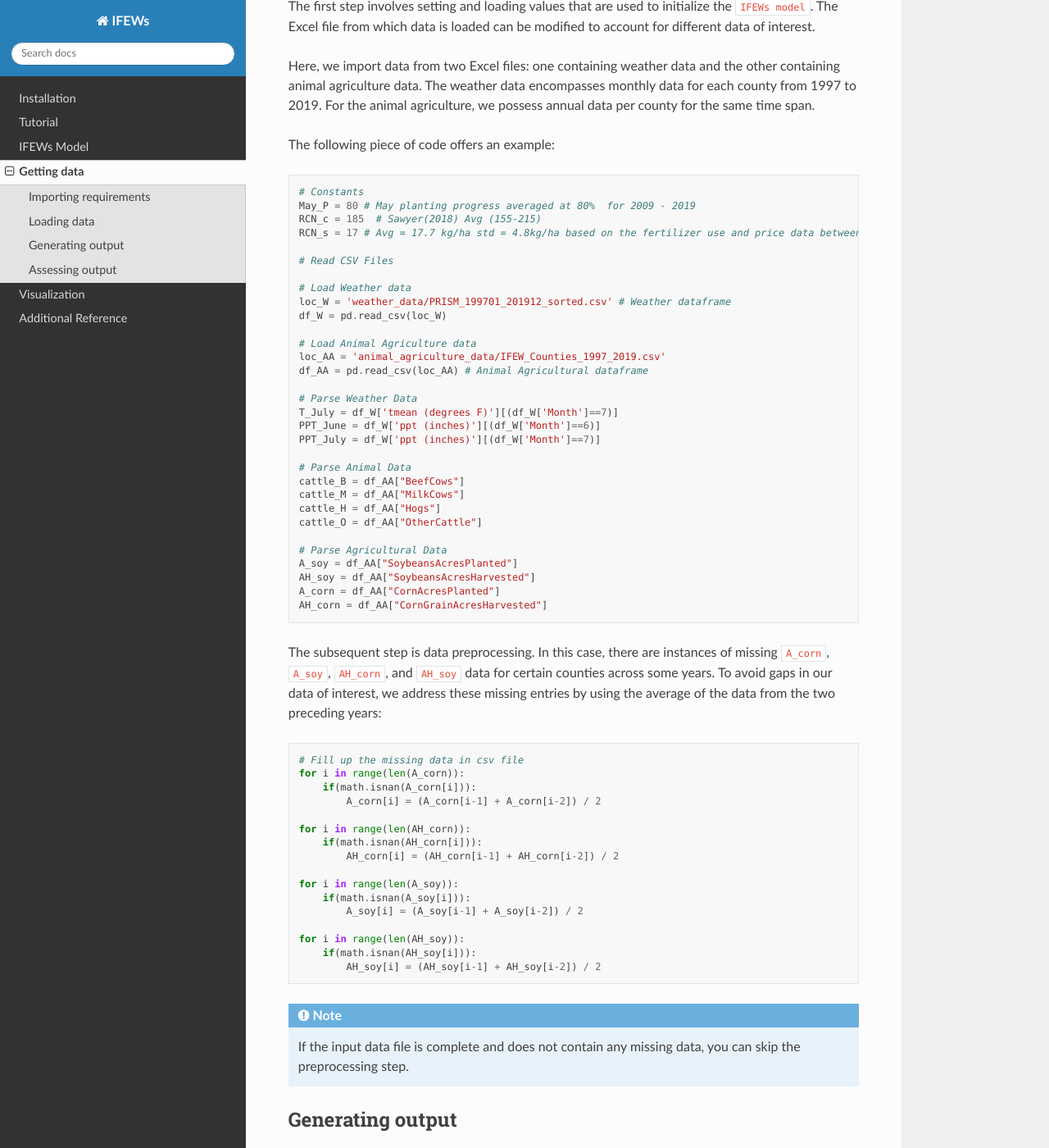
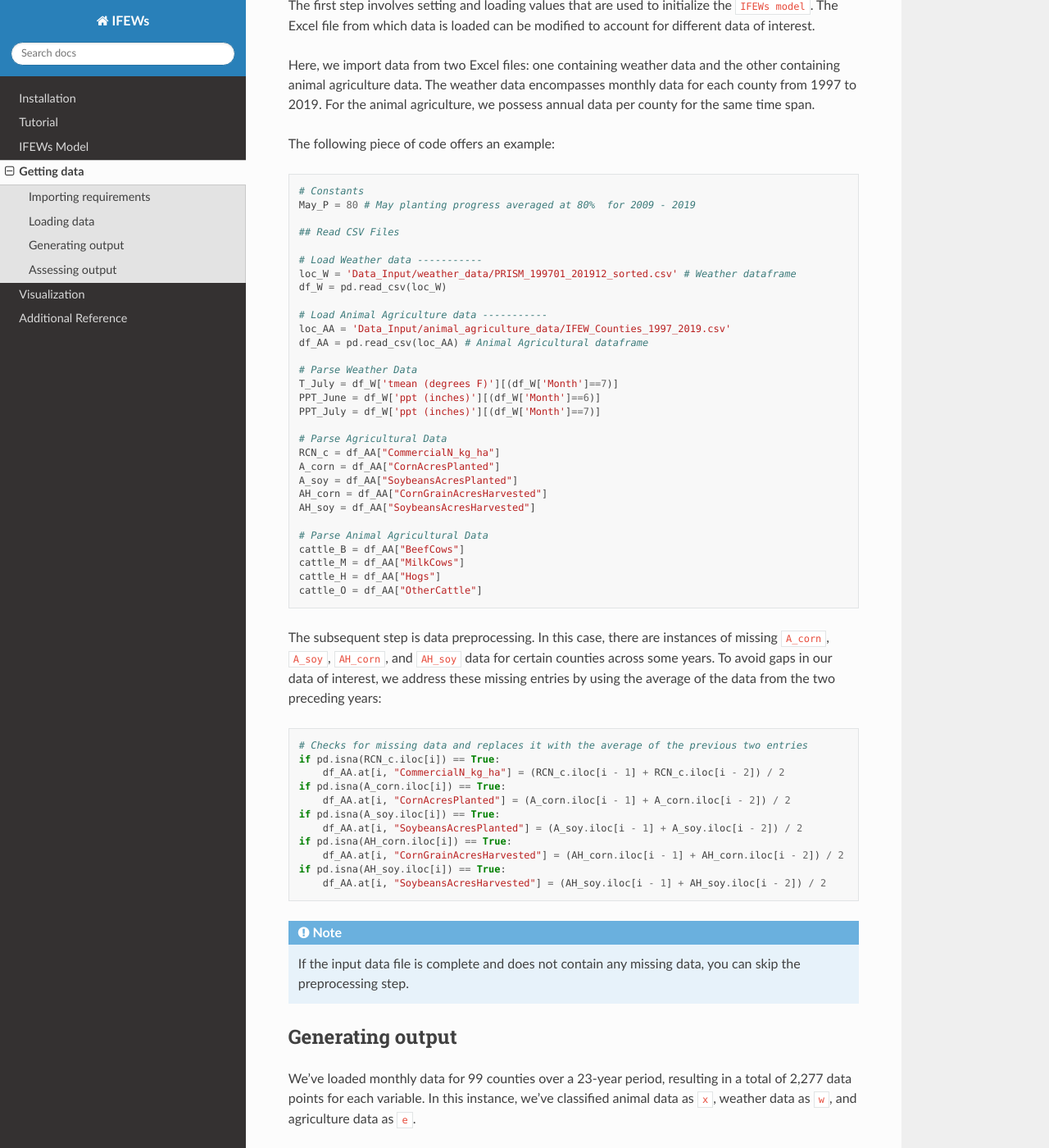
Before and after one commit to ifews/Documentation, a Sphinx documentation site: the page built from docs/source/getting_data.rst, in a window 1280 px wide and 1400 px high, scrolled down 659 px. Shown: the whole window at 82% size. Built offline with Sphinx 7.4.7 and the Read the Docs theme 2.0.0, drawn with Linux system fonts in a browser that asks for light colours; some of the changed text lies outside the part shown.

Commit message:
Updated getting data link with new code

```diff
--- a/docs/source/getting_data.rst
+++ b/docs/source/getting_data.rst
@@ -1,8 +1,7 @@
 Getting data
 ========================
 
-This script executes the ``IFEWs model`` analysis by processing a series of inputs extracted from an Excel file.
-It employs the ``IFEWs_model_v3_2`` for this purpose.
+The ``batch_analysis.py script`` executes the ``IFEWs_model.py`` analysis by processing a series of inputs extracted from an Excel file.
 
 
 Importing requirements
@@ -32,17 +31,15 @@ The following piece of code offers an example::
 
 	# Constants
 	May_P = 80 # May planting progress averaged at 80%  for 2009 - 2019
-	RCN_c = 185  # Sawyer(2018) Avg (155-215)
-	RCN_s = 17 # Avg = 17.7 kg/ha std = 4.8kg/ha based on the fertilizer use and price data between 2008-2018 (USDA, 2019)
 
-	# Read CSV Files
+	## Read CSV Files
 
-	# Load Weather data
-	loc_W = 'weather_data/PRISM_199701_201912_sorted.csv' # Weather dataframe
+	# Load Weather data -----------
+	loc_W = 'Data_Input/weather_data/PRISM_199701_201912_sorted.csv' # Weather dataframe
 	df_W = pd.read_csv(loc_W)
 
-	# Load Animal Agriculture data
-	loc_AA = 'animal_agriculture_data/IFEW_Counties_1997_2019.csv'
+	# Load Animal Agriculture data -----------
+	loc_AA = 'Data_Input/animal_agriculture_data/IFEW_Counties_1997_2019.csv'
 	df_AA = pd.read_csv(loc_AA) # Animal Agricultural dataframe
 
 	# Parse Weather Data
@@ -50,37 +47,33 @@ The following piece of code offers an example::
 	PPT_June = df_W['ppt (inches)'][(df_W['Month']==6)]
 	PPT_July = df_W['ppt (inches)'][(df_W['Month']==7)]
 
-	# Parse Animal Data
+	# Parse Agricultural Data
+	RCN_c = df_AA["CommercialN_kg_ha"]
+	A_corn = df_AA["CornAcresPlanted"]
+	A_soy = df_AA["SoybeansAcresPlanted"]
+	AH_corn = df_AA["CornGrainAcresHarvested"]
+	AH_soy = df_AA["SoybeansAcresHarvested"]
+
+	# Parse Animal Agricultural Data
 	cattle_B = df_AA["BeefCows"]
 	cattle_M = df_AA["MilkCows"]
 	cattle_H = df_AA["Hogs"]
 	cattle_O = df_AA["OtherCattle"]
 
-	# Parse Agricultural Data
-	A_soy = df_AA["SoybeansAcresPlanted"]
-	AH_soy = df_AA["SoybeansAcresHarvested"]
-	A_corn = df_AA["CornAcresPlanted"]
-	AH_corn = df_AA["CornGrainAcresHarvested"]
-
 
 The subsequent step is data preprocessing. In this case, there are instances of missing ``A_corn``, ``A_soy``, ``AH_corn``, and ``AH_soy`` data for certain counties across some years. To avoid gaps in our data of interest, we address these missing entries by using the average of the data from the two preceding years::
 
-	# Fill up the missing data in csv file
-	for i in range(len(A_corn)):
-	    if(math.isnan(A_corn[i])):
-	        A_corn[i] = (A_corn[i-1] + A_corn[i-2]) / 2
-
-	for i in range(len(AH_corn)):
-	    if(math.isnan(AH_corn[i])):
-	        AH_corn[i] = (AH_corn[i-1] + AH_corn[i-2]) / 2
-
-	for i in range(len(A_soy)):
-	    if(math.isnan(A_soy[i])):
-	        A_soy[i] = (A_soy[i-1] + A_soy[i-2]) / 2
-
-	for i in range(len(AH_soy)):
-	    if(math.isnan(AH_soy[i])):
-	        AH_soy[i] = (AH_soy[i-1] + AH_soy[i-2]) / 2
+    # Checks for missing data and replaces it with the average of the previous two entries
+    if pd.isna(RCN_c.iloc[i]) == True:
+        df_AA.at[i, "CommercialN_kg_ha"] = (RCN_c.iloc[i - 1] + RCN_c.iloc[i - 2]) / 2
+    if pd.isna(A_corn.iloc[i]) == True:
+        df_AA.at[i, "CornAcresPlanted"] = (A_corn.iloc[i - 1] + A_corn.iloc[i - 2]) / 2
+    if pd.isna(A_soy.iloc[i]) == True:
+        df_AA.at[i, "SoybeansAcresPlanted"] = (A_soy.iloc[i - 1] + A_soy.iloc[i - 2]) / 2
+    if pd.isna(AH_corn.iloc[i]) == True:
+        df_AA.at[i, "CornGrainAcresHarvested"] = (AH_corn.iloc[i - 1] + AH_corn.iloc[i - 2]) / 2
+    if pd.isna(AH_soy.iloc[i]) == True:
+        df_AA.at[i, "SoybeansAcresHarvested"] = (AH_soy.iloc[i - 1] + AH_soy.iloc[i - 2]) / 2
 
 .. note::
 
@@ -95,26 +88,41 @@ Subsequently, we call the IFEW function for each set of grouped input data and l
 In this case, we've recorded the ``Nitrogen Surplus``, ``Corn Yield``, ``Soybean Yield``, and ``Ethanol Production`` in a csv file ``Results.csv``::
 
 	for i in range(len(df_AA)):
-	    x = [RCN_c, RCN_s, cattle_H.iloc[i], cattle_B.iloc[i], cattle_M.iloc[i], cattle_O.iloc[i]
-	    w = [May_P, T_July.iloc[i], PPT_July.iloc[i], PPT_July.iloc[i] ** 2, PPT_June.iloc[i]]
-	    e = [A_corn.iloc[i], AH_corn.iloc[i], A_soy.iloc[i], AH_soy.iloc[i]]
+		# Checks for missing data and replaces it with the average of the previous two entries
+		if pd.isna(RCN_c.iloc[i]) == True:
+			df_AA.at[i, "CommercialN_kg_ha"] = (RCN_c.iloc[i - 1] + RCN_c.iloc[i - 2]) / 2
+		if pd.isna(A_corn.iloc[i]) == True:
+			df_AA.at[i, "CornAcresPlanted"] = (A_corn.iloc[i - 1] + A_corn.iloc[i - 2]) / 2
+		if pd.isna(A_soy.iloc[i]) == True:
+			df_AA.at[i, "SoybeansAcresPlanted"] = (A_soy.iloc[i - 1] + A_soy.iloc[i - 2]) / 2
+		if pd.isna(AH_corn.iloc[i]) == True:
+			df_AA.at[i, "CornGrainAcresHarvested"] = (AH_corn.iloc[i - 1] + AH_corn.iloc[i - 2]) / 2
+		if pd.isna(AH_soy.iloc[i]) == True:
+			df_AA.at[i, "SoybeansAcresHarvested"] = (AH_soy.iloc[i - 1] + AH_soy.iloc[i - 2]) / 2
 
-	    raw_results = IFEW(x, w, e, False)
+		x = [RCN_c.iloc[i], A_corn.iloc[i], A_soy.iloc[i], AH_corn.iloc[i], AH_soy.iloc[i], cattle_H.iloc[i], cattle_B.iloc[i], cattle_M.iloc[i], cattle_O.iloc[i]]
+		w = [May_P, T_July.iloc[i], PPT_July.iloc[i], PPT_July.iloc[i] ** 2, PPT_June.iloc[i]]
 
-	    if i == 0:
-	        ns_data = [raw_results[0]]
-        	yc_data = [raw_results[1]]
-        	ys_data = [raw_results[2]]
-        	P_EtOH_data = [raw_results[7]]
+		raw_results = IFEW(x, w, False)
 
-	    else:
-	        ns_data =  ns_data + [raw_results[0]]
-	        yc_data =  yc_data + [raw_results[1]]
-	        ys_data =  ys_data + [raw_results[2]]
-	        P_EtOH_data = P_EtOH_data + [raw_results[7]]
+		if i == 0:
+			ns_data = [raw_results[0]]
+			yc_data = [raw_results[1]]
+			ys_data = [raw_results[2]]
+			Et_data = [raw_results[3]]
+		else:
+			ns_data =  ns_data + [raw_results[0]]
+			yc_data =  yc_data + [raw_results[1]]
+			ys_data =  ys_data + [raw_results[2]]
+			Et_data =  Et_data + [raw_results[3]]
 
-	df_result = pd.DataFrame({"N2 Surplus" : ns_data, "Corn Yield" : yc_data, "Soy Yield" : ys_data, "Ethanol Production" : P_EtOH_data })
-	df_result.to_csv("Results.csv", index=False)
+	# Creates Directory
+	if not os.path.exists("Data_Output"):
+		os.mkdir("Data_Output")
+
+	# Saves outputs as text file
+	df_result = pd.DataFrame({"N2 Surplus" : ns_data, "Corn Yield" : yc_data, "Soybean Yield" : ys_data, "Ethanol Production" : Et_data})
+	df_result.to_csv("Data_Output/Results.csv", index=False)
 
 
 Assessing output
```
Also changed, not shown: other parts of docs/source/getting_data.rst (+2 -2 lines).
